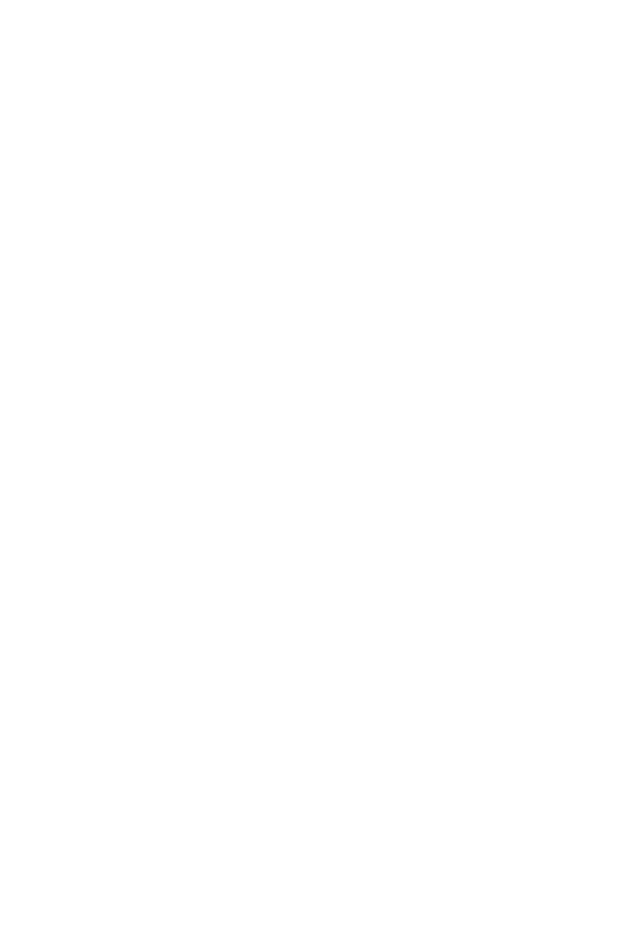
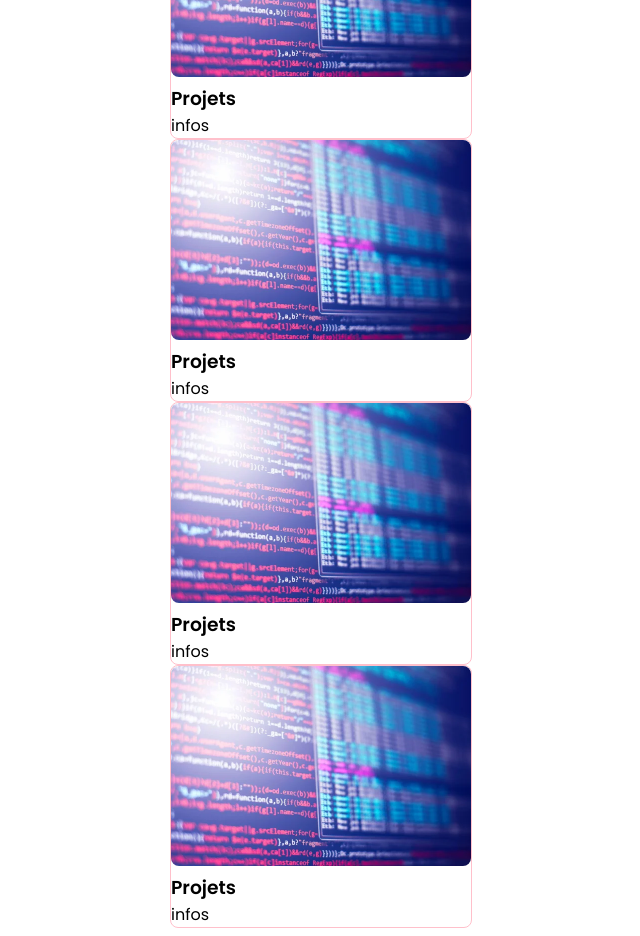
Before and after one commit to Zubiik/elo-portfolio, a React (Vite) app: page / in a window 1280 px wide. Shown: the part 2720-3656 px from the top of the page, without its empty margins (327-967 px from the left). Before the commit the page ends 2548 px from the top, so only its background shows below. Built offline with nearby package versions, Linux system fonts and the light colour scheme.

Commit message:
add: project component

```diff
--- a/src/App.jsx
+++ b/src/App.jsx
@@ -6,6 +6,7 @@
 import { theme } from "./theme";
 import About from "./anchor/About";
 import Skills from "./anchor/Skills";
+import Projects from "./anchor/Projects";
 
 const App = () => {
   return (
@@ -27,6 +28,9 @@
           <section id="skills">
             <Skills />
           </section>
+          <section id="projects">
+            <Projects />
+          </section>
         </main>
       </AppContainer>
     </ThemeProvider>
--- /dev/null
+++ b/src/anchor/Projects/index.jsx
@@ -0,0 +1,16 @@
+import React from "react";
+import Card from "../../components/Card";
+
+const Projects = () => {
+  return (
+    <>
+      <h1>Projets</h1>
+      <Card />
+      <Card />
+      <Card />
+      <Card />
+    </>
+  );
+};
+
+export default Projects;
--- /dev/null
+++ b/src/components/Card/index.jsx
@@ -0,0 +1,14 @@
+import React from "react";
+import { Title, Infos, CardContainer, ProjectImg } from "./styled";
+
+const Card = () => {
+  return (
+    <CardContainer>
+      <ProjectImg src="../../images/code.jpeg" />
+      <Title>Projets</Title>
+      <Infos>infos</Infos>
+    </CardContainer>
+  );
+};
+
+export default Card;
--- /dev/null
+++ b/src/components/Card/styled.js
@@ -0,0 +1,14 @@
+import styled from "@emotion/styled";
+
+export const CardContainer = styled.div`
+  border: 1px solid pink;
+  border-radius: 8px;
+  width: 300px;
+`;
+export const Title = styled.h3`
+`;
+export const Infos = styled.div``;
+export const ProjectImg = styled.img`
+  width: 100%;
+  border-radius: 8px;
+`;
```
Also changed, not shown: src/anchor/Projects/styled.js (added).
